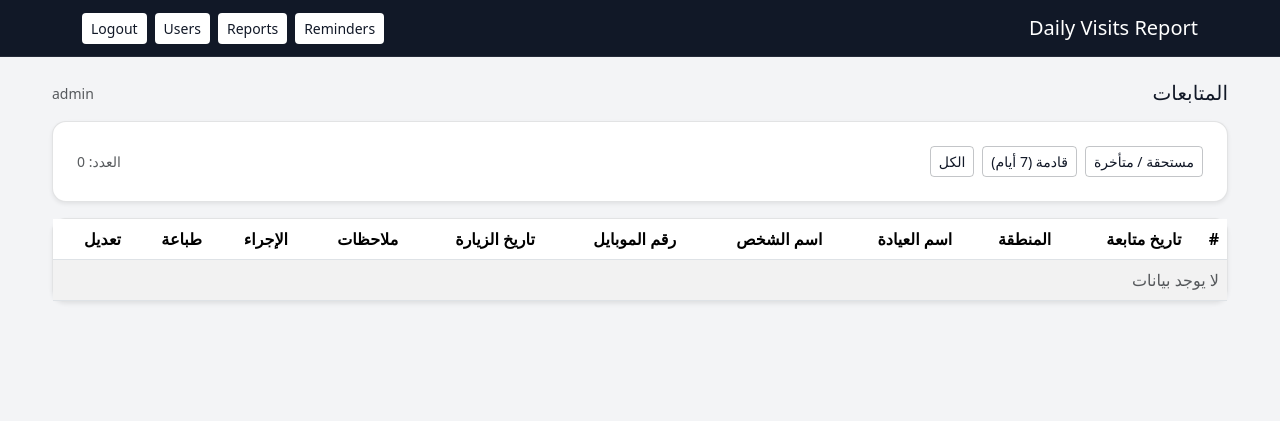
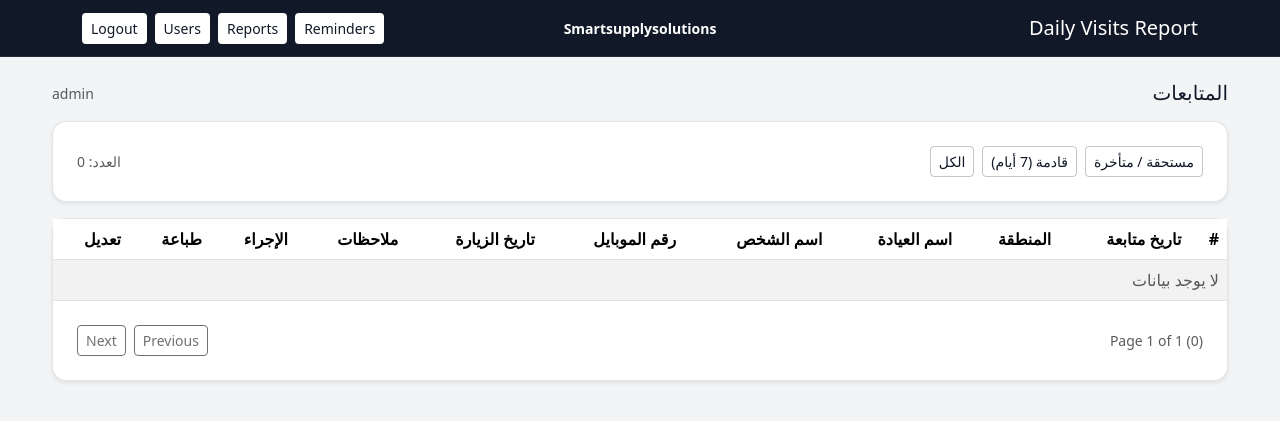
Before and after one commit to ibu-uk/Smartsupplysolutions, a PHP site: page /reminders.php in a window 1280 px wide. Shown: the top 421 px of the page. Run offline with PHP 8.4, Linux system fonts and the light colour scheme; a user stored in the database is signed in; data comes from the database, SQL or seed files in the repository; data that the repository does not hold is empty.

Commit message:
Add pagination

```diff
--- a/reminders.php
+++ b/reminders.php
@@ -10,6 +10,12 @@ $user = current_user();
 $filter = (string)($_GET['filter'] ?? 'due');
 if (!in_array($filter, ['due', 'upcoming', 'all'], true)) {
     $filter = 'due';
+}
+
+$page = (int)($_GET['page'] ?? 1);
+$per_page = 50;
+if ($page < 1) {
+    $page = 1;
 }
 
 $where = ['dv.follow_up_date IS NOT NULL'];
@@ -34,13 +40,28 @@ $countStmt = db()->prepare('SELECT COUNT(*) AS c FROM daily_visits dv' . $whereS
 $countStmt->execute($params);
 $total = (int)($countStmt->fetch()['c'] ?? 0);
 
+$totalPages = (int)max(1, (int)ceil($total / $per_page));
+if ($page > $totalPages) {
+    $page = $totalPages;
+}
+$offset = ($page - 1) * $per_page;
+
 $stmt = db()->prepare(
     'SELECT dv.*, u.username FROM daily_visits dv JOIN users u ON u.id = dv.user_id' .
     $whereSql .
-    ' ORDER BY dv.follow_up_date ASC, dv.id DESC LIMIT 300'
+    ' ORDER BY dv.follow_up_date ASC, dv.id DESC LIMIT ? OFFSET ?'
 );
-$stmt->execute($params);
+$stmt->execute(array_merge($params, [$per_page, $offset]));
 $rows = $stmt->fetchAll();
+
+$prevUrl = null;
+$nextUrl = null;
+if ($page > 1) {
+    $prevUrl = BASE_URL . '/reminders.php?' . http_build_query(['filter' => $filter, 'page' => $page - 1]);
+}
+if ($page < $totalPages) {
+    $nextUrl = BASE_URL . '/reminders.php?' . http_build_query(['filter' => $filter, 'page' => $page + 1]);
+}
 
 $badge = reminders_count($user);
 
@@ -55,9 +76,12 @@ $badge = reminders_count($user);
 </head>
 <body class="app-bg">
 <nav class="navbar navbar-expand-lg navbar-dark app-navbar">
-    <div class="container">
-        <a class="navbar-brand" href="<?= htmlspecialchars(BASE_URL) ?>/daily_report.php"><?= htmlspecialchars(APP_NAME) ?></a>
-        <div class="ms-auto d-flex gap-2">
+    <div class="container position-relative">
+        <div class="position-absolute top-50 start-50 translate-middle text-white fw-semibold text-center" style="font-size: 14px; width: 100%; pointer-events: none;">
+            Smartsupplysolutions
+        </div>
+        <a class="navbar-brand position-relative" style="z-index: 1;" href="<?= htmlspecialchars(BASE_URL) ?>/daily_report.php"><?= htmlspecialchars(APP_NAME) ?></a>
+        <div class="ms-auto d-flex gap-2 position-relative" style="z-index: 1;">
             <a class="btn btn-sm btn-nav" href="<?= htmlspecialchars(BASE_URL) ?>/reminders.php">Reminders<?= $badge > 0 ? ' (' . (int)$badge . ')' : '' ?></a>
             <a class="btn btn-sm btn-nav" href="<?= htmlspecialchars(BASE_URL) ?>/reports.php">Reports</a>
             <?php if (is_admin($user)): ?>
@@ -148,6 +172,13 @@ $badge = reminders_count($user);
                 </tbody>
             </table>
         </div>
+        <div class="card-body d-flex justify-content-between align-items-center flex-wrap gap-2">
+            <div class="text-muted small">Page <?= (int)$page ?> of <?= (int)$totalPages ?> (<?= (int)$total ?>)</div>
+            <div class="d-flex gap-2">
+                <a class="btn btn-app-outline btn-sm <?= $prevUrl ? '' : 'disabled' ?>" href="<?= $prevUrl ? htmlspecialchars($prevUrl) : '#' ?>">Previous</a>
+                <a class="btn btn-app-outline btn-sm <?= $nextUrl ? '' : 'disabled' ?>" href="<?= $nextUrl ? htmlspecialchars($nextUrl) : '#' ?>">Next</a>
+            </div>
+        </div>
     </div>
 </div>
 </body>
```
Also changed, not shown: daily_report.php (+7 -4 lines), edit_report.php (+6 -3 lines), reports.php (+44 -6 lines), users.php (+6 -3 lines).
